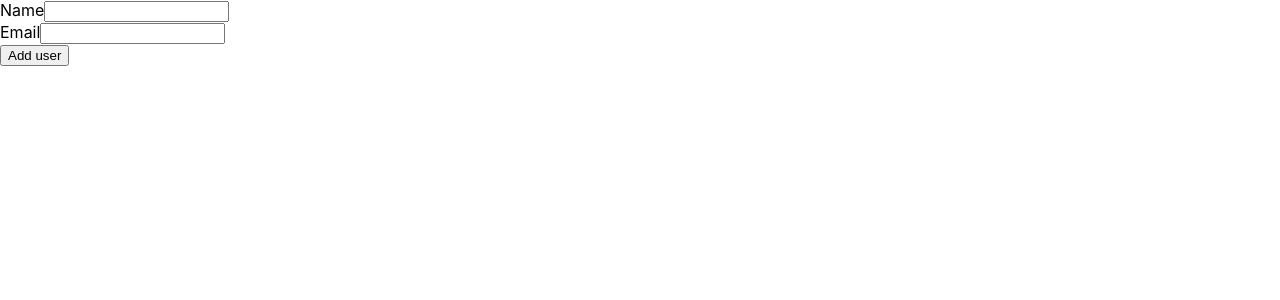
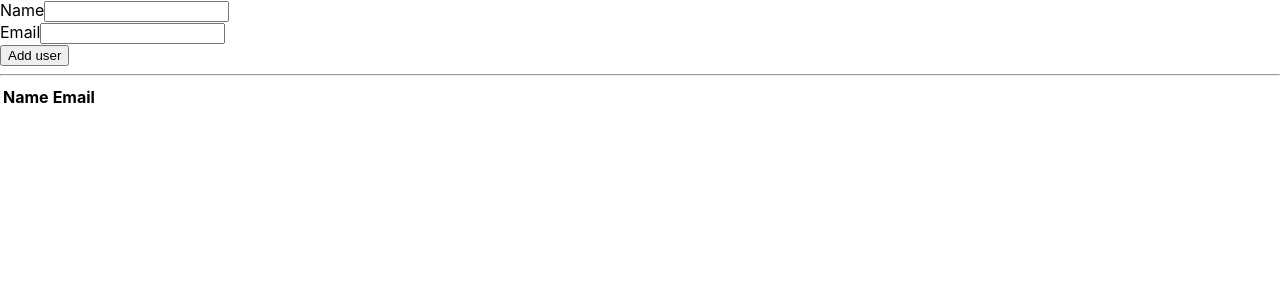
Before and after one commit to batuhanOnur/react-testing-lib-jest, a React (Create React App) app: page / in a window 1280 px wide. Shown: the top 300 px of the page. Built offline with nearby package versions, Linux system fonts and the light colour scheme.

Commit message:
components imported

```diff
--- a/src/App.js
+++ b/src/App.js
@@ -1,9 +1,23 @@
+import { useState } from 'react';
 import UserForm from "./UserForm";
+import UserList from './UserList';
+
 
 function App() {
+
+  const [users,setUsers] = useState([])
+
+
+  const onUserAdd = (user) => {
+    setUsers([...users,user])
+  }
+
   return (
     <div className="App">
-      <UserForm />
+      <UserForm onUserAdd={onUserAdd}/>
+      <hr/>
+
+      <UserList users={users} />
     </div>
   );
 }
```
